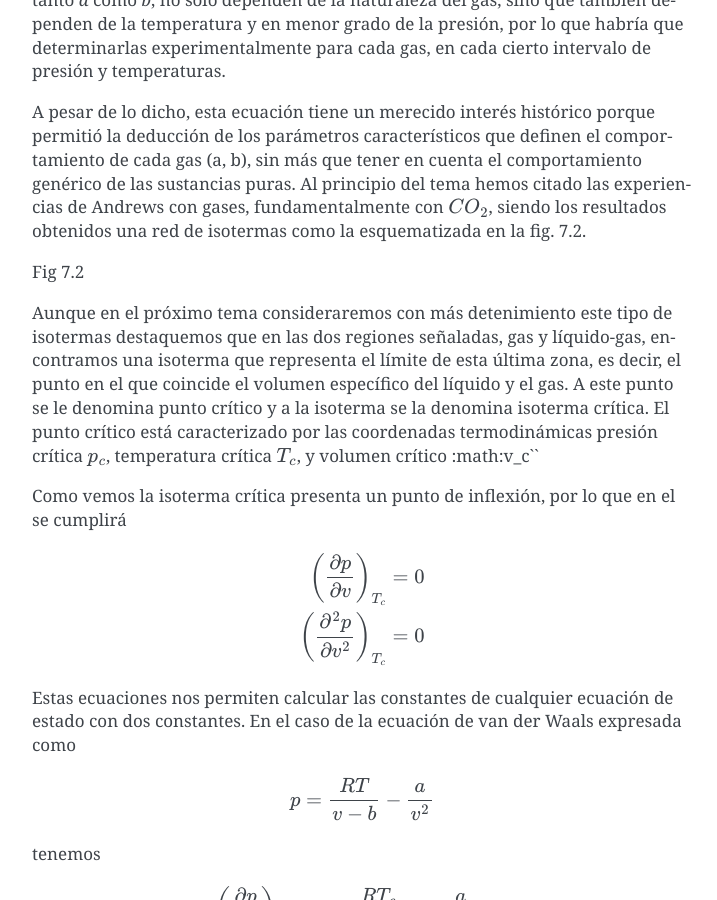
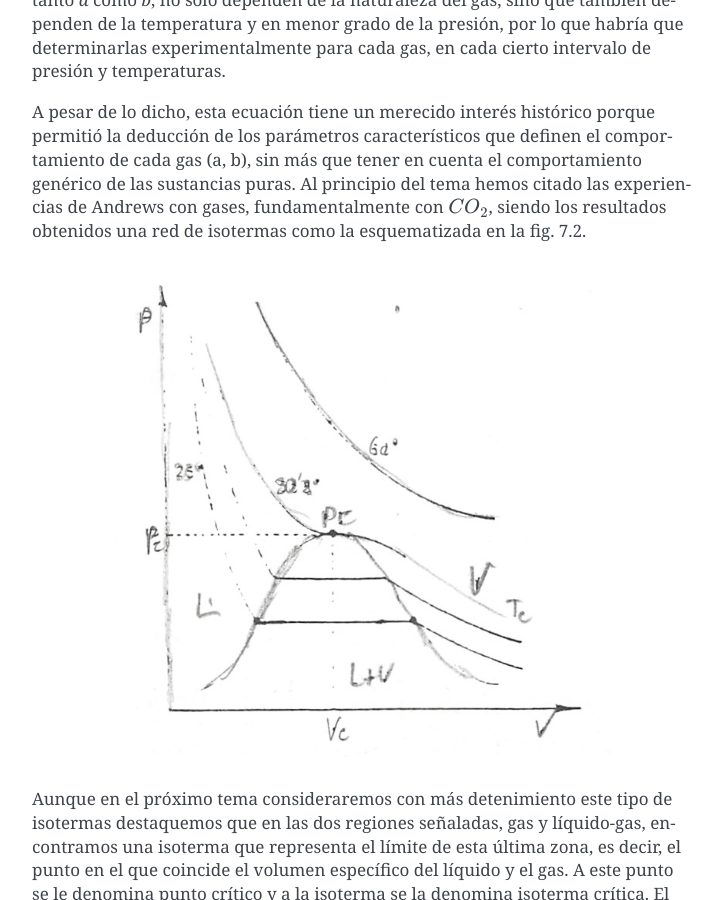
Before and after one commit to mantielero/termodinamica, a Sphinx documentation site: the page built from source/homogeneos_gases.rst, in a window 1280 px wide and 900 px high, scrolled down 4113 px. Shown: the whole window, without its empty margins (388-1105 px from the left). Built offline with Sphinx 7.4.7, drawn with Linux system fonts in a browser that asks for light colours; pages that are not in the unit, such as notebooks, are missing from menus.

Commit message:
Update homogeneos_gases.rst

```diff
--- a/source/homogeneos_gases.rst
+++ b/source/homogeneos_gases.rst
@@ -100,7 +100,7 @@ La ecuación de van der Waals tiene un campo de aplicación restringido, ya que
 
 A pesar de lo dicho, esta ecuación tiene un merecido interés histórico porque permitió la deducción de los parámetros característicos que definen el comportamiento de cada gas (a, b), sin más que tener en cuenta el comportamiento genérico de las sustancias puras. Al principio del tema hemos citado las experiencias de Andrews con gases, fundamentalmente con :math:`CO_2`, siendo los resultados obtenidos una red de isotermas como la esquematizada en la fig. 7.2.
 
-Fig 7.2
+.. figure:: ./img/fig_7_2.png
 
 Aunque en el próximo tema consideraremos con más detenimiento este tipo de isotermas destaquemos que en las dos regiones señaladas, gas y líquido-gas, encontramos una isoterma que representa el límite de esta última zona, es decir, el punto en el que coincide el volumen específico del líquido y el gas. A este punto se le denomina punto crítico y a la isoterma se la denomina isoterma crítica. El punto crítico está caracterizado por las coordenadas termodinámicas presión crítica :math:`p_c`, temperatura crítica :math:`T_c`, y volumen crítico :math:v_c``
 
```
